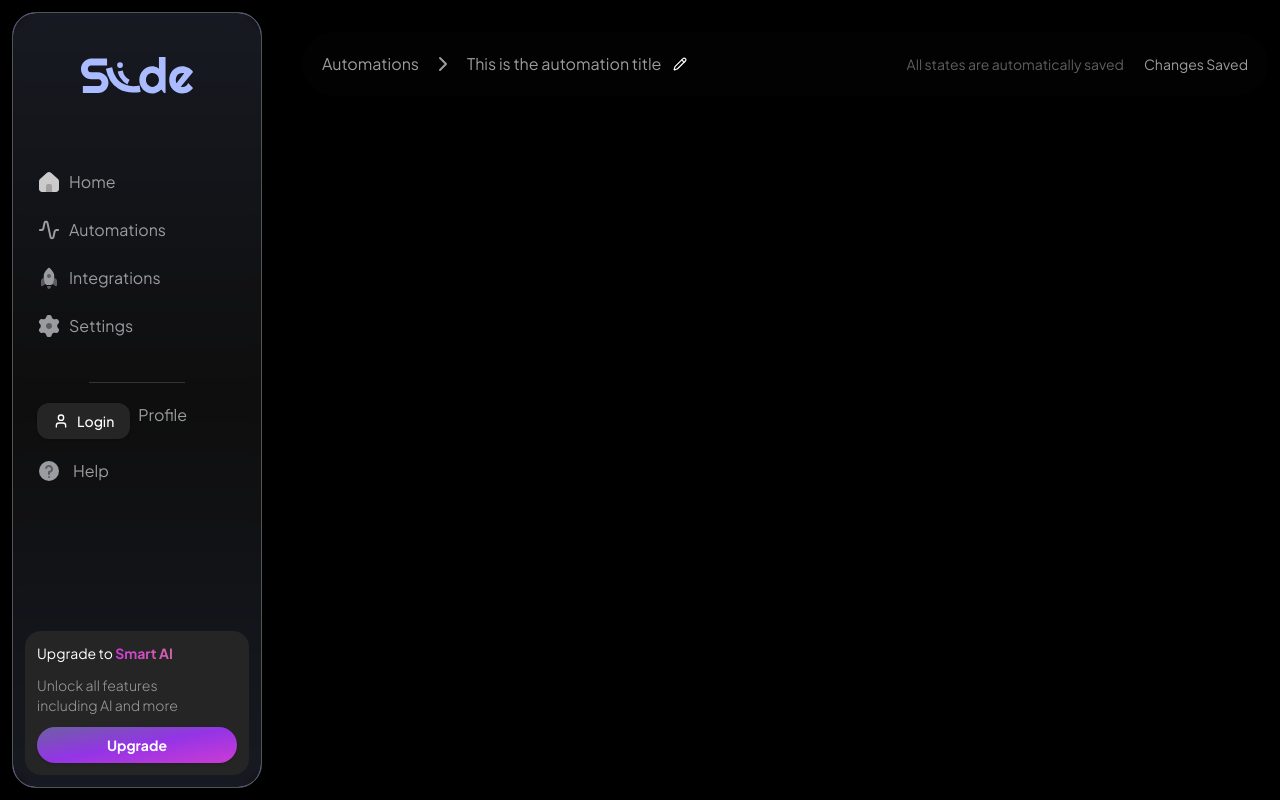
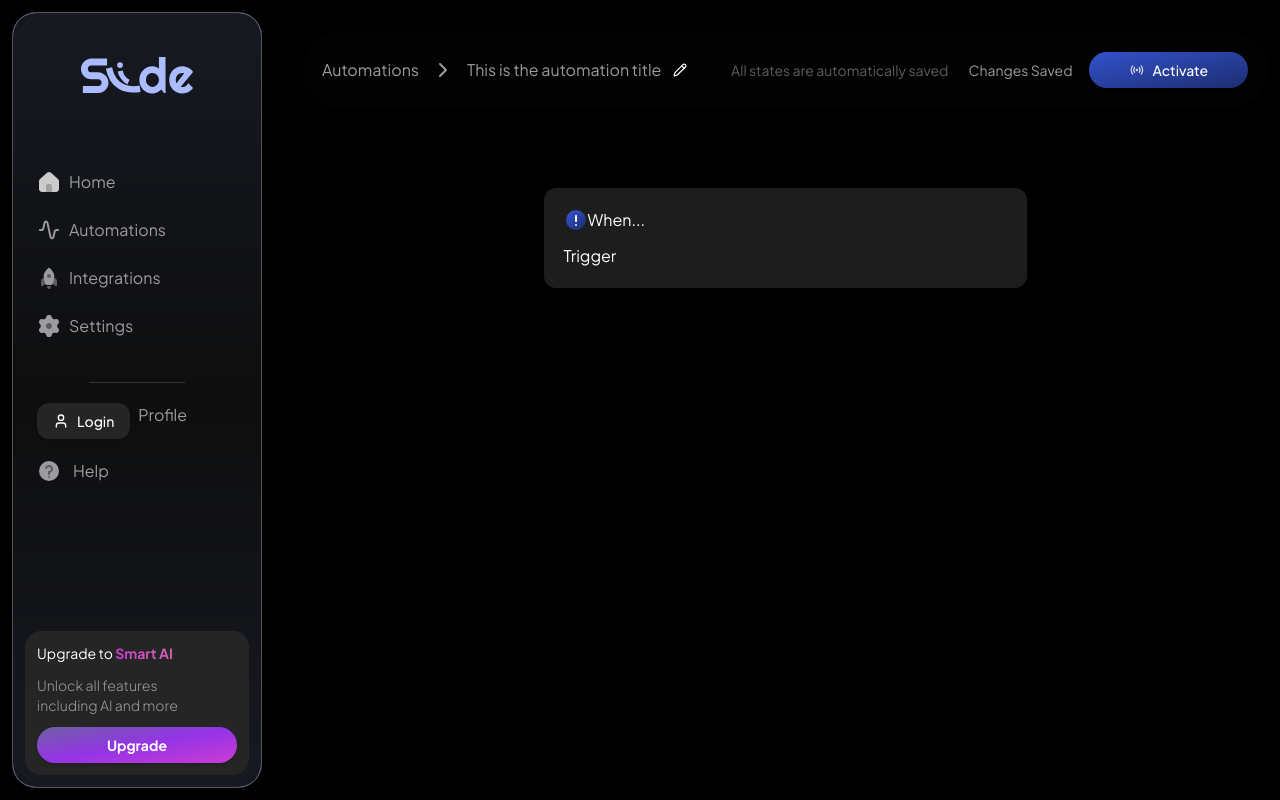
Before and after one commit to ShiruvatiNarasimha/AIWorkFlow, a Next.js app: page /dashboard/1/automations/24234234 in a window 1280 px wide. Built offline with nearby package versions, Linux system fonts and the light colour scheme; no server answers.

Commit message:
Added tigger Button

```diff
--- a/src/app/(protected)/dashboard/[slug]/automations/[id]/page.tsx
+++ b/src/app/(protected)/dashboard/[slug]/automations/[id]/page.tsx
@@ -1,4 +1,6 @@
+import Trigger from "@/components/global/automations/tigger";
 import AutomationsBreadCrumb from "@/components/global/bread-crumbs/automations";
+import { Warning } from "@/icons";
 import React from "react";
 
 type Props = {
@@ -9,6 +11,15 @@ const Page = ({ params }: Props) => {
   return (
     <div className="flex flex-col items-center gap-y-20">
       <AutomationsBreadCrumb id={params.id} />
+      <div className="w-full lg:w-6/12 p-5 rounded-xl flex flex-col bg-[#1D1D1D] gap-y-3">
+        <div className="flex gap-y-2">
+          <Warning />
+          <div className="text-white">When...</div>
+        </div>
+        <div className="text-white">
+          <Trigger id={params.id} />
+        </div>
+      </div>
     </div>
   );
 };
--- a/src/app/(website)/page.tsx
+++ b/src/app/(website)/page.tsx
@@ -58,7 +58,7 @@ export default function Home() {
                 <Link href="#pricing">Pricing</Link>
                 <Link href="#about">About</Link>
               </nav>
-              <Button className="bg-white text-primary ">
+              <Button className="bg-blue-600 text-white hover:bg-blue-700">
                 <Link href="/dashboard">Login</Link>
               </Button>
             </div>
--- /dev/null
+++ b/src/components/global/activate-automation-button/index.tsx
@@ -0,0 +1,23 @@
+import { Button } from "@/components/ui/button";
+import React from "react";
+import Loader from "../loader";
+import { Flag } from "lucide-react";
+import { ActiveAutomation } from "@/icons/active-automation";
+
+type Props = {};
+
+const ActivateAutomationButton = (props: Props) => {
+  return (
+    <Button
+      className="lg:px-10 bg-gradient-to-br hover:opacity-80
+  text-white rounded-full from-[#3352CC] font-medium to-[#1C2D70] ml-4"
+    >
+      <Loader state={false}>
+        <ActiveAutomation />
+        <p className="lg:inline hidden">Activate</p>
+      </Loader>
+    </Button>
+  );
+};
+
+export default ActivateAutomationButton;
--- /dev/null
+++ b/src/components/global/automations/tigger/index.tsx
@@ -0,0 +1,11 @@
+import React from "react";
+
+type Props = {
+  id: string;
+};
+
+const Trigger = ({ id }: Props) => {
+  return <div>Trigger</div>;
+};
+
+export default Trigger;
--- a/src/components/global/bread-crumbs/automations/index.tsx
+++ b/src/components/global/bread-crumbs/automations/index.tsx
@@ -1,9 +1,12 @@
 import { ChevronRight, PencilIcon } from "lucide-react";
 import React from "react";
+import ActivateAutomationButton from "../../activate-automation-button";
 
-type Props = {};
+type Props = {
+  id: string;
+};
 
-const AutomationsBreadCrumb = (props: Props) => {
+const AutomationsBreadCrumb = ({ id }: Props) => {
   return (
     <div className="rounded-full w-full p-5 bg-[#18181B1A] flex items-center">
       <div className="flex items-center gap-x-3 min-w-0">
@@ -29,6 +32,7 @@ const AutomationsBreadCrumb = (props: Props) => {
           </p>
         </div>
       </div>
+      <ActivateAutomationButton />
     </div>
   );
 };
```
